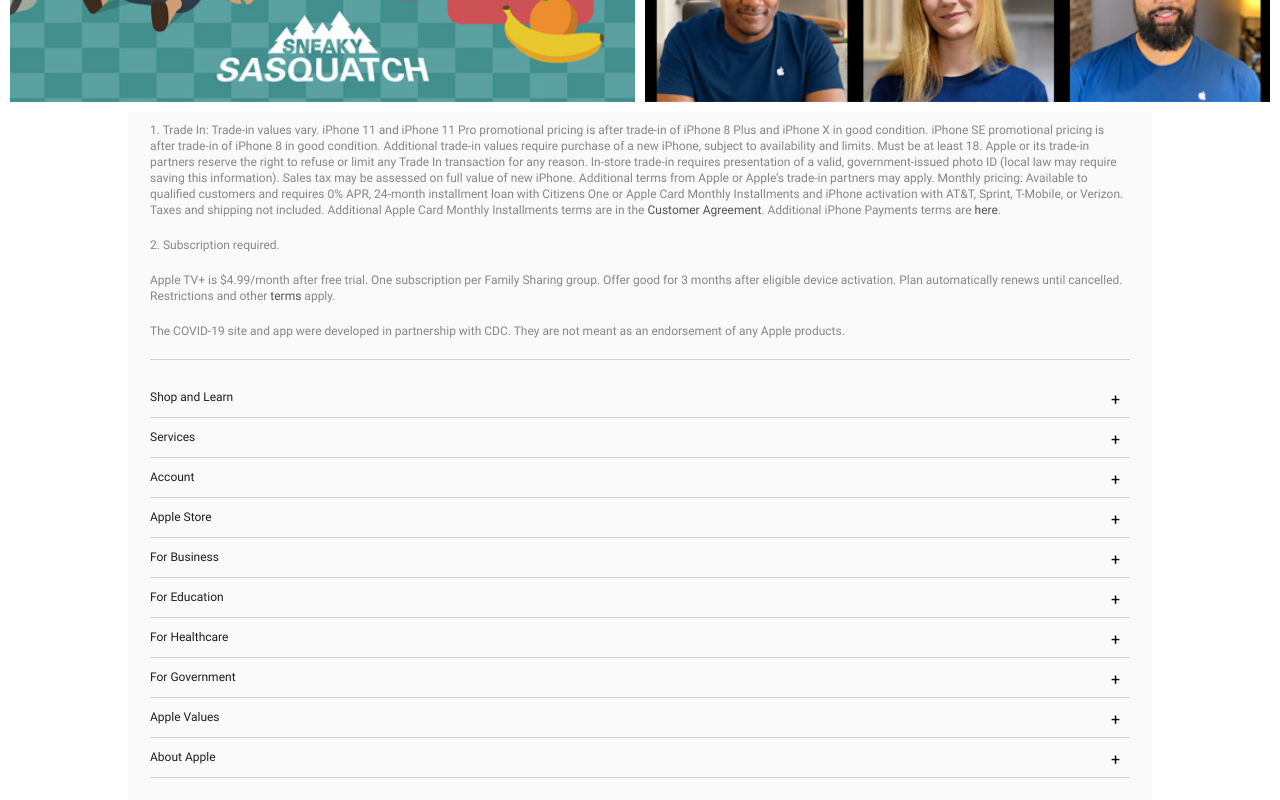
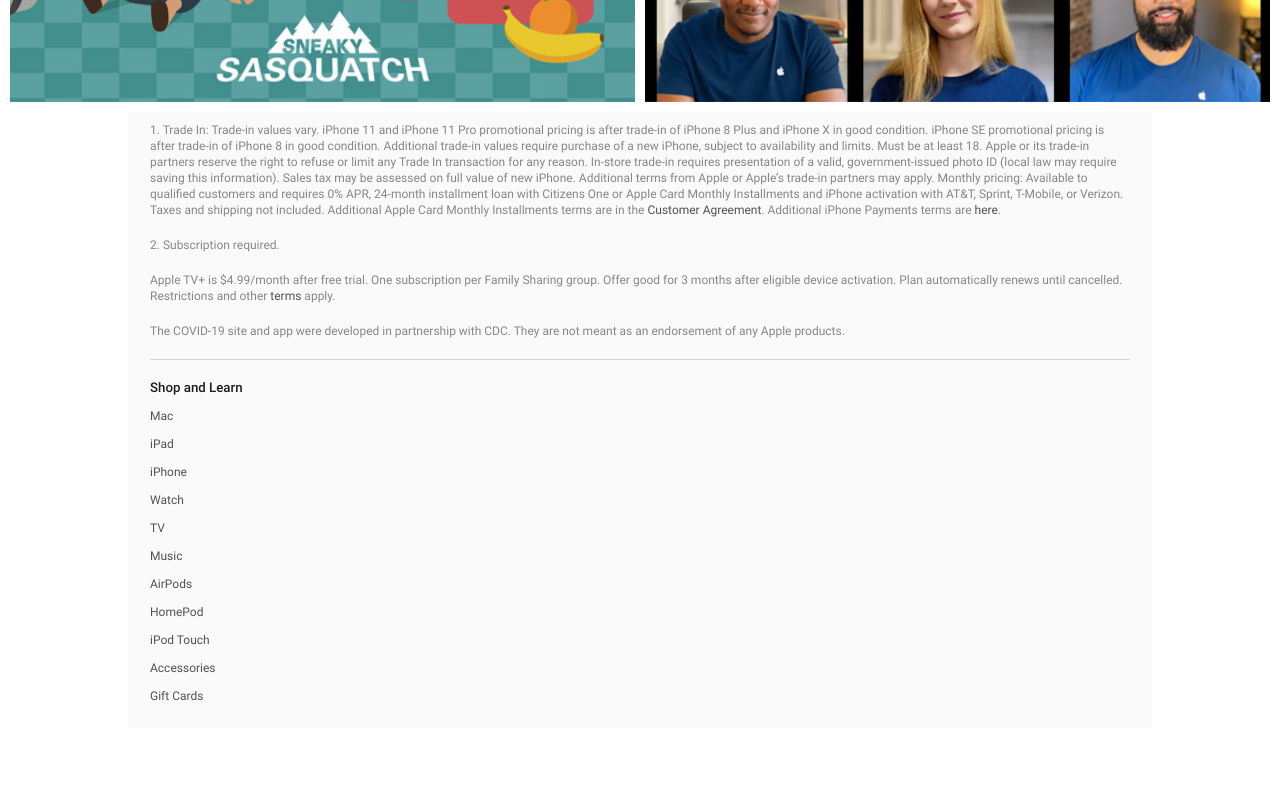
Before and after one commit to hoehooiyan/apple-clone, a website: page index.html in a window 1280 px wide. Shown: the part 3842-4642 px from the top of the page. After the commit the page ends 4569 px from the top, so only its background shows below. Drawn offline with Linux system fonts and the light colour scheme.

Commit message:
:lipstick: Add directory category (Shop and Learn)

```diff
--- a/index.html
+++ b/index.html
@@ -474,9 +474,9 @@
         <div
           class="footer__directory-mobile--category footer__directory--category"
         >
-          <p class="footer__directory-mobile--title footer__directory--title">
+          <h5 class="footer__directory-mobile--title footer__directory--title">
             Shop and Learn
-          </p>
+          </h5>
           <span
             class="footer__directory-mobile--expand footer__directory--expand"
             >+</span
@@ -488,9 +488,9 @@
         <div
           class="footer__directory-mobile--category footer__directory--category"
         >
-          <p class="footer__directory-mobile--title footer__directory--title">
+          <h5 class="footer__directory-mobile--title footer__directory--title">
             Services
-          </p>
+          </h5>
           <span
             class="footer__directory-mobile--expand footer__directory--expand"
             >+</span
@@ -502,9 +502,9 @@
         <div
           class="footer__directory-mobile--category footer__directory--category"
         >
-          <p class="footer__directory-mobile--title footer__directory--title">
+          <h5 class="footer__directory-mobile--title footer__directory--title">
             Account
-          </p>
+          </h5>
           <span
             class="footer__directory-mobile--expand footer__directory--expand"
             >+</span
@@ -516,9 +516,9 @@
         <div
           class="footer__directory-mobile--category footer__directory--category"
         >
-          <p class="footer__directory-mobile--title footer__directory--title">
+          <h5 class="footer__directory-mobile--title footer__directory--title">
             Apple Store
-          </p>
+          </h5>
           <span
             class="footer__directory-mobile--expand footer__directory--expand"
             >+</span
@@ -530,9 +530,9 @@
         <div
           class="footer__directory-mobile--category footer__directory--category"
         >
-          <p class="footer__directory-mobile--title footer__directory--title">
+          <h5 class="footer__directory-mobile--title footer__directory--title">
             For Business
-          </p>
+          </h5>
           <span
             class="footer__directory-mobile--expand footer__directory--expand"
             >+</span
@@ -544,9 +544,9 @@
         <div
           class="footer__directory-mobile--category footer__directory--category"
         >
-          <p class="footer__directory-mobile--title footer__directory--title">
+          <h5 class="footer__directory-mobile--title footer__directory--title">
             For Education
-          </p>
+          </h5>
           <span
             class="footer__directory-mobile--expand footer__directory--expand"
             >+</span
@@ -558,9 +558,9 @@
         <div
           class="footer__directory-mobile--category footer__directory--category"
         >
-          <p class="footer__directory-mobile--title footer__directory--title">
+          <h5 class="footer__directory-mobile--title footer__directory--title">
             For Healthcare
-          </p>
+          </h5>
           <span
             class="footer__directory-mobile--expand footer__directory--expand"
             >+</span
@@ -572,9 +572,9 @@
         <div
           class="footer__directory-mobile--category footer__directory--category"
         >
-          <p class="footer__directory-mobile--title footer__directory--title">
+          <h5 class="footer__directory-mobile--title footer__directory--title">
             For Government
-          </p>
+          </h5>
           <span
             class="footer__directory-mobile--expand footer__directory--expand"
             >+</span
@@ -586,9 +586,9 @@
         <div
           class="footer__directory-mobile--category footer__directory--category"
         >
-          <p class="footer__directory-mobile--title footer__directory--title">
+          <h5 class="footer__directory-mobile--title footer__directory--title">
             Apple Values
-          </p>
+          </h5>
           <span
             class="footer__directory-mobile--expand footer__directory--expand"
             >+</span
@@ -600,9 +600,9 @@
         <div
           class="footer__directory-mobile--category footer__directory--category"
         >
-          <p class="footer__directory-mobile--title footer__directory--title">
+          <h5 class="footer__directory-mobile--title footer__directory--title">
             About Apple
-          </p>
+          </h5>
           <span
             class="footer__directory-mobile--expand footer__directory--expand"
             >+</span
@@ -612,7 +612,75 @@
       </section>
 
       <!-- Footer directory above 768px -->
-      <section class="footer__directory-desktop"></section>
+      <section class="footer__directory-desktop">
+        <!-- Shop and Learn -->
+        <div
+          class="footer__directory-desktop--category footer__directory--category shop-and-learn"
+        >
+          <h5 class="footer__directory-desktop--title footer__directory--title">
+            Shop and Learn
+          </h5>
+          <div class="footer__directory--list footer__directory-desktop--list">
+            <ul>
+              <li
+                class="footer__directory-desktop--list-item footer__directory--list-item"
+              >
+                <a href="#">Mac</a>
+              </li>
+              <li
+                class="footer__directory-desktop--list-item footer__directory--list-item"
+              >
+                <a href="#">iPad</a>
+              </li>
+              <li
+                class="footer__directory-desktop--list-item footer__directory--list-item"
+              >
+                <a href="#">iPhone</a>
+              </li>
+              <li
+                class="footer__directory-desktop--list-item footer__directory--list-item"
+              >
+                <a href="#">Watch</a>
+              </li>
+              <li
+                class="footer__directory-desktop--list-item footer__directory--list-item"
+              >
+                <a href="#">TV</a>
+              </li>
+              <li
+                class="footer__directory-desktop--list-item footer__directory--list-item"
+              >
+                <a href="#">Music</a>
+              </li>
+              <li
+                class="footer__directory-desktop--list-item footer__directory--list-item"
+              >
+                <a href="#">AirPods</a>
+              </li>
+              <li
+                class="footer__directory-desktop--list-item footer__directory--list-item"
+              >
+                <a href="#">HomePod</a>
+              </li>
+              <li
+                class="footer__directory-desktop--list-item footer__directory--list-item"
+              >
+                <a href="#">iPod Touch</a>
+              </li>
+              <li
+                class="footer__directory-desktop--list-item footer__directory--list-item"
+              >
+                <a href="#">Accessories</a>
+              </li>
+              <li
+                class="footer__directory-desktop--list-item footer__directory--list-item"
+              >
+                <a href="#">Gift Cards</a>
+              </li>
+            </ul>
+          </div>
+        </div>
+      </section>
     </footer>
   </body>
 </html>
--- a/sass/layout/_footer.scss
+++ b/sass/layout/_footer.scss
@@ -25,9 +25,23 @@
 
   &__directory {
     margin-top: 3rem;
+
+    &--title {
+      color: var(--lightbg-text);
+      font-weight: 400;
+
+      @include media('md') {
+        font-weight: 500;
+      }
+    }
   }
 
   &__directory-mobile {
+    @include media('md') {
+      display: none;
+      visibility: hidden;
+    }
+
     &--category {
       display: flex;
       justify-content: space-between;
@@ -37,7 +51,6 @@
     }
 
     &--title {
-      color: var(--lightbg-text);
       cursor: pointer;
       font-size: 1.2rem;
       display: inline-flex;
@@ -57,4 +70,32 @@
       margin-bottom: 1.2rem;
     }
   }
+
+  &__directory-desktop {
+    display: none;
+    margin-top: 2rem;
+
+    @include media('md') {
+      display: grid;
+      grid-template-columns: repeat(5, 1fr);
+      grid-template-rows: repeat(4, 1fr);
+    }
+
+    .shop-and-learn {
+      grid-row: 1 / 5;
+    }
+
+    &--title {
+      margin-bottom: 1.4rem;
+    }
+
+    &--list-item {
+      font-size: 1.2rem;
+      margin-bottom: 1.4rem;
+
+      a {
+        color: var(--dark-gray);
+      }
+    }
+  }
 }
```
Also changed, not shown: css/style.css.
